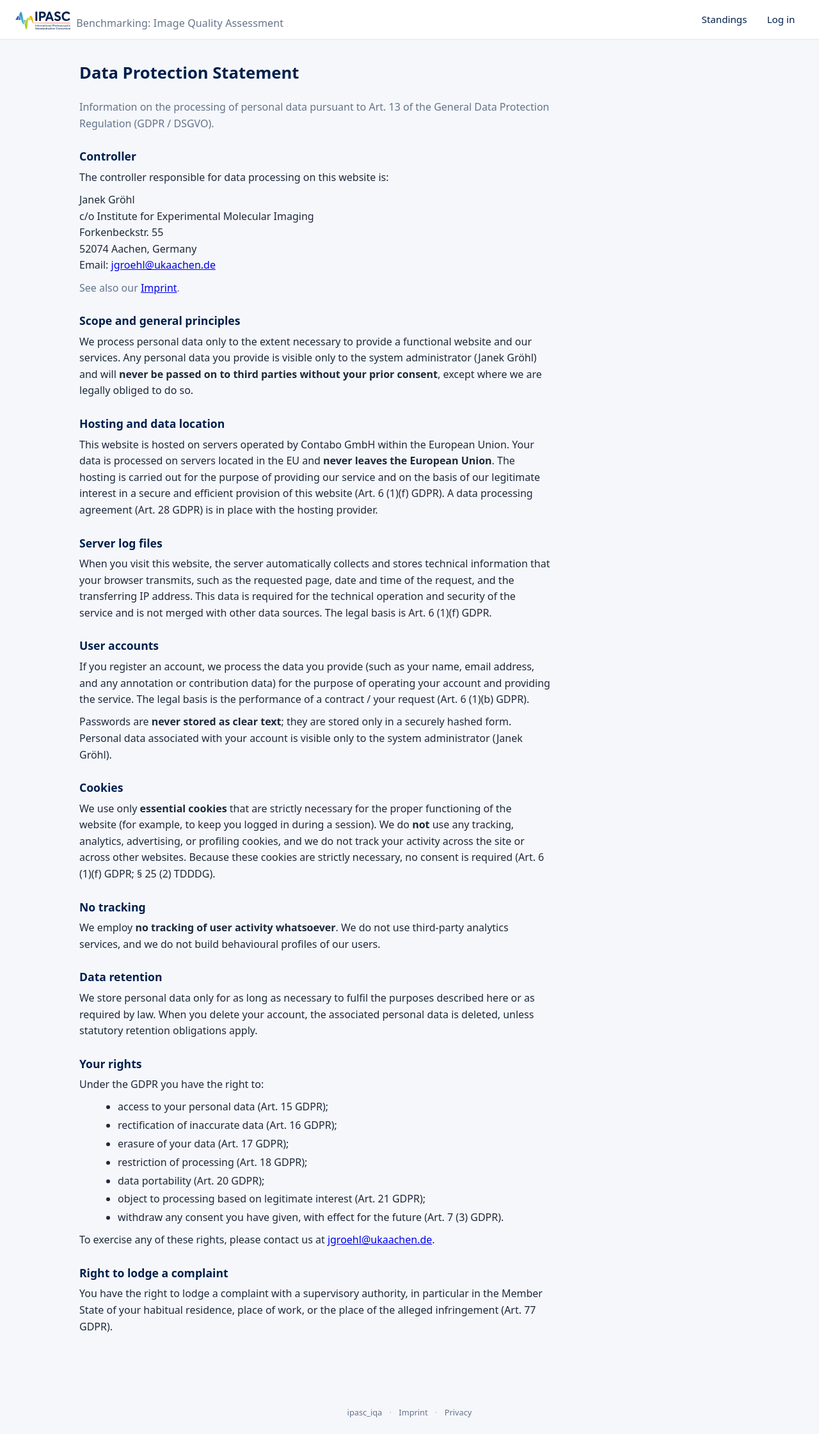
After one commit to IPASC/ipasc-iqa, a Python web app: template src/ipasc_iqa/gui/templates/privacy.html in a window 1280 px wide. The commit adds this page. Shown: the whole page at 64% size. Run offline with Jinja, Linux system fonts and the light colour scheme; the template is opened without the code that fills it, so the values that code supplies are empty.

Commit message:
add imprint and privacy statement pointing to Janek as the responsible person

```diff
--- a/src/ipasc_iqa/gui/app.py
+++ b/src/ipasc_iqa/gui/app.py
@@ -31,6 +31,8 @@ PUBLIC_PREFIXES = (
     "/logout",
     "/standings",
     "/api/standings",
+    "/imprint",
+    "/privacy",
     "/static",
     "/favicon.ico",
 )
--- a/src/ipasc_iqa/gui/static/css/styles.css
+++ b/src/ipasc_iqa/gui/static/css/styles.css
@@ -101,6 +101,17 @@ img, svg, video, table { max-width: 100%; }
 .content { max-width: var(--maxw); margin: 0 auto; padding: 2rem 1.5rem 4rem; }
 .page-title { color: var(--navy); margin: 0 0 1.25rem; font-size: 1.6rem; }
 .footer { text-align: center; color: var(--muted); font-size: 0.8rem; padding: 1.5rem; }
+.footer a { color: var(--muted); text-decoration: none; }
+.footer a:hover { color: var(--navy); text-decoration: underline; }
+.footer__sep { margin: 0 0.5rem; opacity: 0.5; }
+
+/* ---------- Legal pages (imprint / privacy) ---------- */
+.legal { max-width: 46rem; line-height: 1.6; }
+.legal__block { margin: 1.5rem 0; }
+.legal h2 { color: var(--navy); font-size: 1.1rem; margin: 0 0 0.4rem; }
+.legal p { margin: 0 0 0.6rem; }
+.legal ul { margin: 0 0 0.6rem 1.25rem; }
+.legal li { margin: 0.2rem 0; }
 .muted { color: var(--muted); }
 .empty { color: var(--muted); padding: 2rem; text-align: center;
          background: var(--surface); border: 1px dashed var(--border); border-radius: var(--radius); }
--- a/src/ipasc_iqa/gui/templates/base.html
+++ b/src/ipasc_iqa/gui/templates/base.html
@@ -59,6 +59,10 @@
 
   <footer class="footer">
     <span>ipasc_iqa</span>
+    <span class="footer__sep">·</span>
+    <a href="/imprint">Imprint</a>
+    <span class="footer__sep">·</span>
+    <a href="/privacy">Privacy</a>
   </footer>
 </body>
 </html>
--- /dev/null
+++ b/src/ipasc_iqa/gui/templates/privacy.html
@@ -0,0 +1,133 @@
+{% extends "base.html" %}
+{% block title %}IPASC IQA — Privacy Policy{% endblock %}
+{% block content %}
+<article class="legal">
+  <h1 class="page-title">Data Protection Statement</h1>
+  <p class="muted">
+    Information on the processing of personal data pursuant to Art. 13 of the
+    General Data Protection Regulation (GDPR / DSGVO).
+  </p>
+
+  <section class="legal__block">
+    <h2>Controller</h2>
+    <p>
+      The controller responsible for data processing on this website is:
+    </p>
+    <p>
+      Janek Gröhl<br>
+      c/o Institute for Experimental Molecular Imaging<br>
+      Forkenbeckstr. 55<br>
+      52074 Aachen, Germany<br>
+      Email: <a href="mailto:jgroehl@ukaachen.de">jgroehl@ukaachen.de</a>
+    </p>
+    <p class="muted">See also our <a href="/imprint">Imprint</a>.</p>
+  </section>
+
+  <section class="legal__block">
+    <h2>Scope and general principles</h2>
+    <p>
+      We process personal data only to the extent necessary to provide a functional
+      website and our services. Any personal data you provide is visible only to the
+      system administrator (Janek Gröhl) and will <strong>never be passed on to third
+      parties without your prior consent</strong>, except where we are legally obliged
+      to do so.
+    </p>
+  </section>
+
+  <section class="legal__block">
+    <h2>Hosting and data location</h2>
+    <p>
+      This website is hosted on servers operated by Contabo GmbH within the European
+      Union. Your data is processed on servers located in the EU and
+      <strong>never leaves the European Union</strong>. The hosting is carried out for
+      the purpose of providing our service and on the basis of our legitimate interest
+      in a secure and efficient provision of this website
+      (Art. 6 (1)(f) GDPR). A data processing agreement (Art. 28 GDPR) is in place with
+      the hosting provider.
+    </p>
+  </section>
+
+  <section class="legal__block">
+    <h2>Server log files</h2>
+    <p>
+      When you visit this website, the server automatically collects and stores
+      technical information that your browser transmits, such as the requested page,
+      date and time of the request, and the transferring IP address. This data is
+      required for the technical operation and security of the service and is not merged
+      with other data sources. The legal basis is Art. 6 (1)(f) GDPR.
+    </p>
+  </section>
+
+  <section class="legal__block">
+    <h2>User accounts</h2>
+    <p>
+      If you register an account, we process the data you provide (such as your name,
+      email address, and any annotation or contribution data) for the purpose of
+      operating your account and providing the service. The legal basis is the
+      performance of a contract / your request (Art. 6 (1)(b) GDPR).
+    </p>
+    <p>
+      Passwords are <strong>never stored as clear text</strong>; they are stored only in
+      a securely hashed form. Personal data associated with your account is visible only
+      to the system administrator (Janek Gröhl).
+    </p>
+  </section>
+
+  <section class="legal__block">
+    <h2>Cookies</h2>
+    <p>
+      We use only <strong>essential cookies</strong> that are strictly necessary for the
+      proper functioning of the website (for example, to keep you logged in during a
+      session). We do <strong>not</strong> use any tracking, analytics, advertising, or
+      profiling cookies, and we do not track your activity across the site or across
+      other websites. Because these cookies are strictly necessary, no consent is
+      required (Art. 6 (1)(f) GDPR; § 25 (2) TDDDG).
+    </p>
+  </section>
+
+  <section class="legal__block">
+    <h2>No tracking</h2>
+    <p>
+      We employ <strong>no tracking of user activity whatsoever</strong>. We do not use
+      third-party analytics services, and we do not build behavioural profiles of our
+      users.
+    </p>
+  </section>
+
+  <section class="legal__block">
+    <h2>Data retention</h2>
+    <p>
+      We store personal data only for as long as necessary to fulfil the purposes
+      described here or as required by law. When you delete your account, the associated
+      personal data is deleted, unless statutory retention obligations apply.
+    </p>
+  </section>
+
+  <section class="legal__block">
+    <h2>Your rights</h2>
+    <p>Under the GDPR you have the right to:</p>
+    <ul>
+      <li>access to your personal data (Art. 15 GDPR);</li>
+      <li>rectification of inaccurate data (Art. 16 GDPR);</li>
+      <li>erasure of your data (Art. 17 GDPR);</li>
+      <li>restriction of processing (Art. 18 GDPR);</li>
+      <li>data portability (Art. 20 GDPR);</li>
+      <li>object to processing based on legitimate interest (Art. 21 GDPR);</li>
+      <li>withdraw any consent you have given, with effect for the future (Art. 7 (3) GDPR).</li>
+    </ul>
+    <p>
+      To exercise any of these rights, please contact us at
+      <a href="mailto:jgroehl@ukaachen.de">jgroehl@ukaachen.de</a>.
+    </p>
+  </section>
+
+  <section class="legal__block">
+    <h2>Right to lodge a complaint</h2>
+    <p>
+      You have the right to lodge a complaint with a supervisory authority, in
+      particular in the Member State of your habitual residence, place of work, or the
+      place of the alleged infringement (Art. 77 GDPR).
+    </p>
+  </section>
+</article>
+{% endblock %}
```
Also changed, not shown: src/ipasc_iqa/gui/routes/pages.py (+10 -0 lines), src/ipasc_iqa/gui/templates/imprint.html (added, +73 -0 lines).
